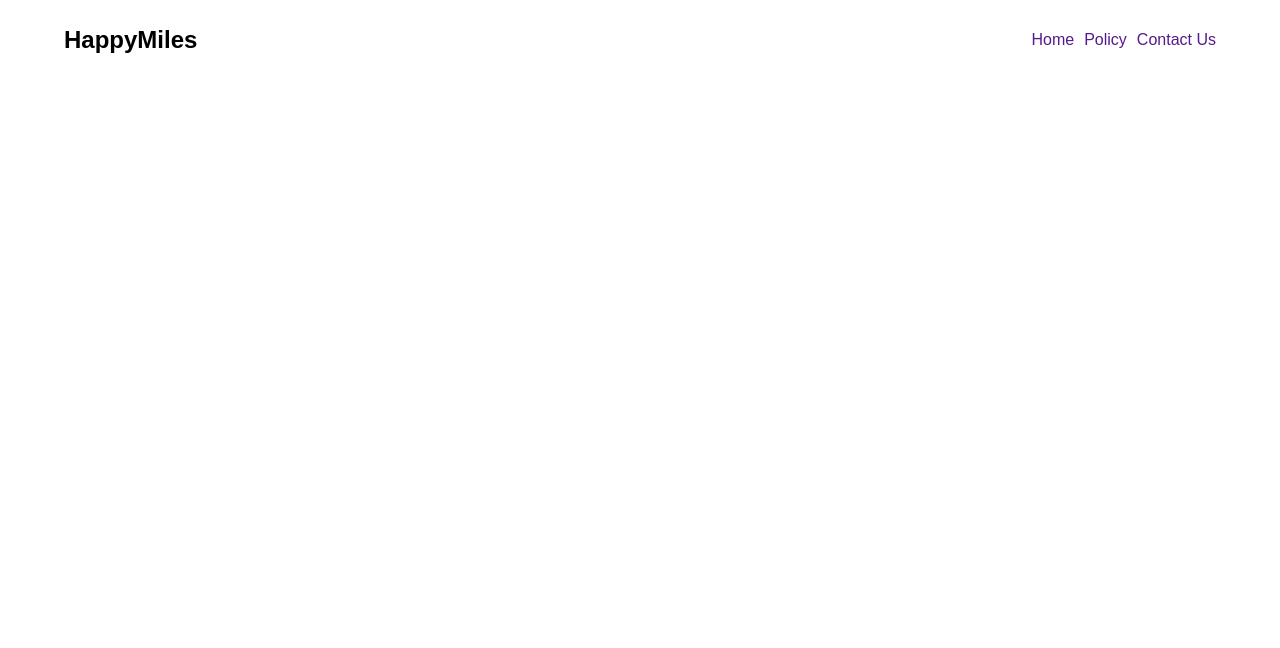
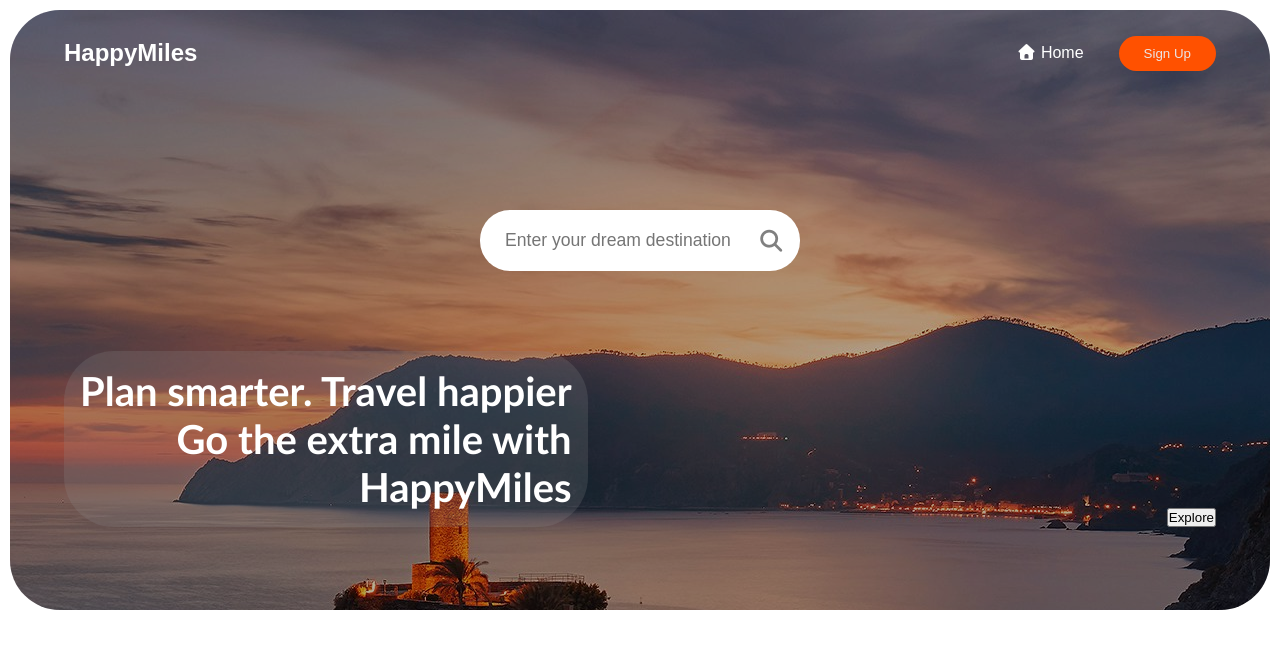
Before and after one commit to muhammedshamil211/HappyMiles, a plain HTML site: page Frontend/views/index.html in a window 1280 px wide. Drawn offline with Linux system fonts and the light colour scheme.

Commit message:
added to repo

```diff
--- a/Frontend/public/css/style.css
+++ b/Frontend/public/css/style.css
@@ -1,26 +1,125 @@
-:root{
+:root {
     --primary-color:
 }
-*{
+
+* {
     box-sizing: border-box;
     margin: 0;
     padding: 0;
 
 }
-body{
+
+body {
     font-family: Arial, Helvetica, sans-serif;
 }
-a{
+
+a {
     text-decoration: none;
+    color: white;
 }
-nav{
+
+nav {
+    color: white;
+    position: absolute;
+    z-index: 10;
+    left: 0;
+    right: 0;
     display: flex;
     justify-content: space-between;
     align-items: center;
     padding: 2% 5%;
 }
-nav ul{
+
+
+nav button {
+    padding: 10px 25px;
+    border-radius: 20px;
+    border: none;
+    cursor: pointer;
+    background-color: rgb(255, 81, 0);
+    color: rgb(236, 229, 229);
+    transition: all ease 0.5s;
+}
+
+nav button:hover {
+    background-color: rgb(236, 229, 229);
+    color: rgb(255, 81, 0);
+}
+
+input {
+    padding: 20px 25px;
+    border-radius: 30px;
+    border: none;
+    width: 25vw;
+    font-size: 1.1rem;
+}
+
+input:focus {
+    border: none;
+    outline: none;
+}
+
+nav ul {
     display: flex;
+    align-items: center;
     list-style: none;
     column-gap: 10px;
 }
+
+nav ul li {
+    margin-right: 25px;
+}
+
+nav ul li:hover {
+    border-radius: 20px;
+}
+
+.first-page {
+    position: relative;
+    background-image: url(image/landing.jpg);
+    background-position: top;
+    height: 75vh;
+    margin: 10px;
+    border-radius: 50px;
+}
+
+.frst {
+    position: absolute;
+    inset: 0;
+    background-color: rgba(5, 5, 5, 0.3);
+    border-radius: 50px;
+    display: flex;
+    flex-direction: column;
+    align-items: center;
+    padding-top: 25vh;
+}
+
+.search-bar {
+    position: relative;
+}
+
+.search-bar i {
+    position: absolute;
+    right: 15px;
+    top: 20px;
+    font-size: 22px;
+    color: gray;
+}
+
+.note-div {
+    color: white;
+    width: 90vw;
+    padding-top: 10vh;
+    display: flex;
+    justify-content: space-between;
+    align-items: end;
+}
+
+.note-div h1 {
+    font-family: 'Gill Sans', 'Gill Sans MT', Calibri, 'Trebuchet MS', sans-serif;
+    font-size: 40px;
+    background-color: rgba(143, 143, 143, 0.2);
+    padding: 1rem;
+    border-radius: 50px;
+    text-align: end;
+}
--- a/Frontend/views/index.html
+++ b/Frontend/views/index.html
@@ -1,21 +1,42 @@
 <!DOCTYPE html>
 <html lang="en">
+
 <head>
   <meta charset="UTF-8">
   <meta name="viewport" content="width=device-width, initial-scale=1.0">
   <title>HappyMiles|Tour packages</title>
   <link rel="stylesheet" href="../public/css/style.css">
+  <link rel="stylesheet" href="https://cdnjs.cloudflare.com/ajax/libs/font-awesome/7.0.1/css/all.min.css">
 </head>
+
 <body>
   <header>
     <nav>
       <h1>HappyMiles</h1>
       <ul>
-                <li><a href="">Home</a></li>
-                <li><a href="">Policy</a></li>
-                <li><a href="">Contact Us</a></li>
+        <li><a href=""><i class="fa-solid fa-house" style="color: white;"></i> Home</a></li>
+        <a href=""><button>Sign Up</button></a>
       </ul>
     </nav>
+
+
+    <!-- first page -->
+    <div class="first-page">
+      <div class="frst">
+        <div class="search-bar">
+          <i class="fa-solid fa-magnifying-glass"></i>
+          <input type="text" placeholder="Enter your dream destination">
+        </div>
+        <div class="note-div">
+          <h1>
+            Plan smarter. Travel happier <br> Go the extra mile with <br>HappyMiles
+          </h1>
+
+          <button>Explore</button>
+        </div>
+      </div>
+    </div>
   </header>
 </body>
+
 </html>
```
Also changed, not shown: Frontend/public/css/image/landing.jpg (added). Lines whose indentation alone changed are shown as unchanged.
